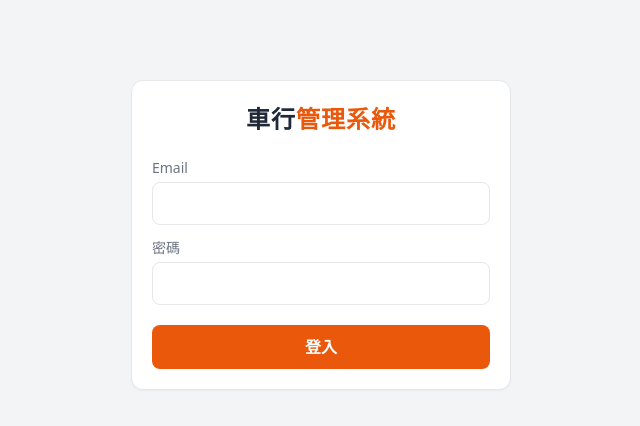
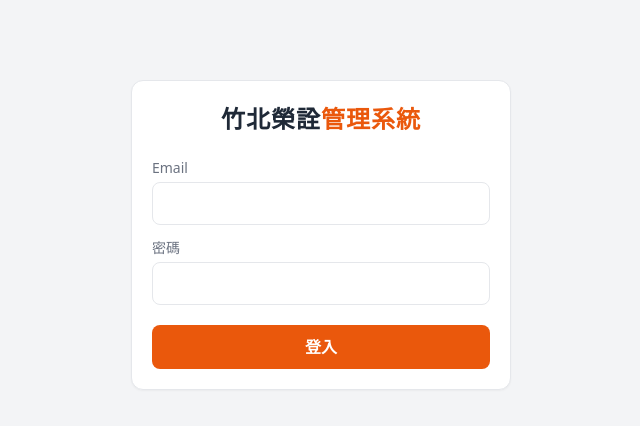
Before and after one commit to JW-Liou/moto-shop, a plain HTML site: page index.html in a window 1280 px wide. Shown: the whole page, without its empty margins (319-959 px from the left). Drawn offline with nearby package versions, Linux system fonts and the light colour scheme.

Commit message:
修改登入頁

```diff
--- a/index.html
+++ b/index.html
@@ -10,7 +10,7 @@
 </head>
 <body>
   <div class="card login-box">
-    <div class="brand">車行<span>管理系統</span></div>
+    <div class="brand">竹北榮詮<span>管理系統</span></div>
     <label>Email<input type="email" id="email"></label>
     <label>密碼
       <input type="password" id="password"
```
